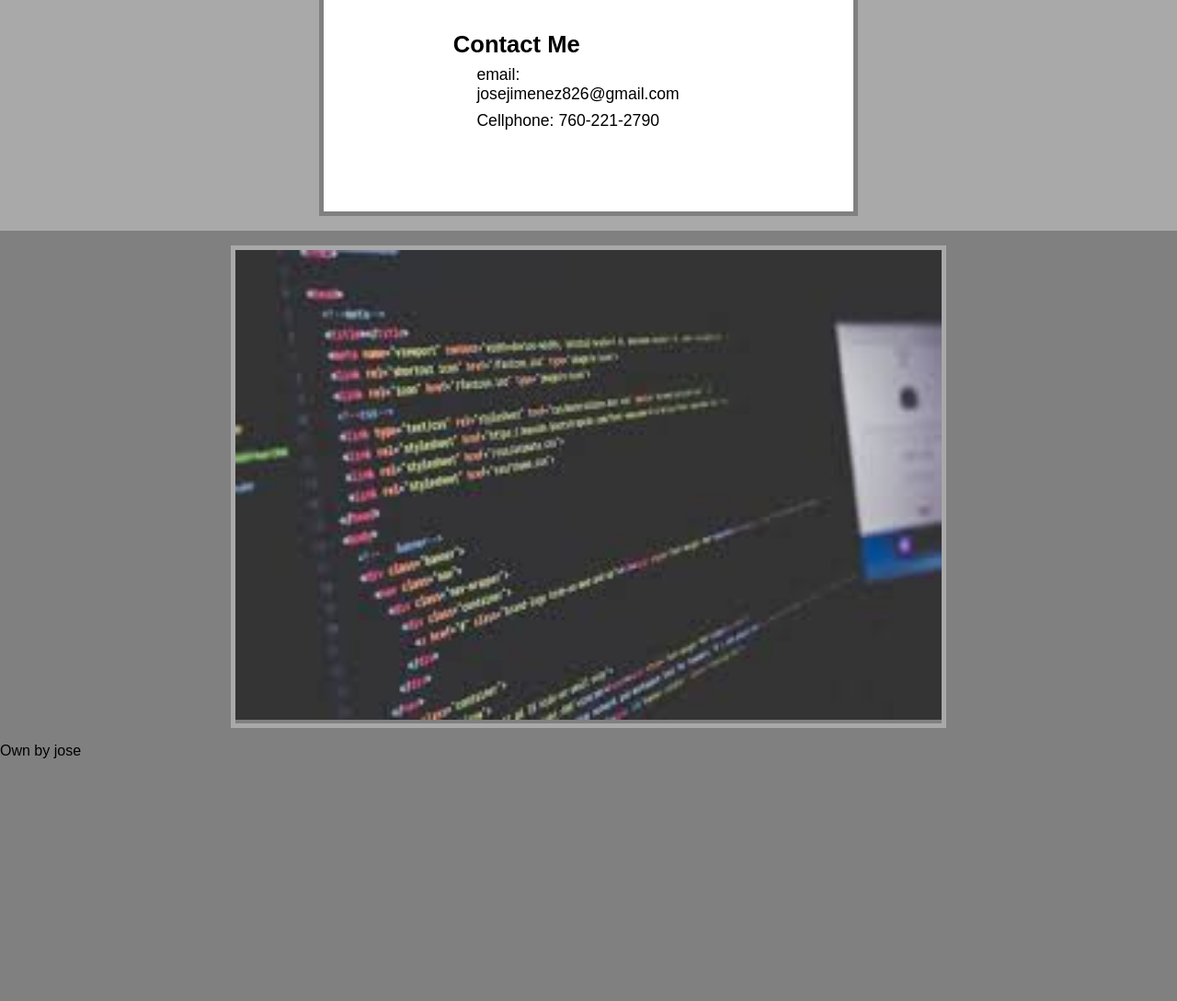
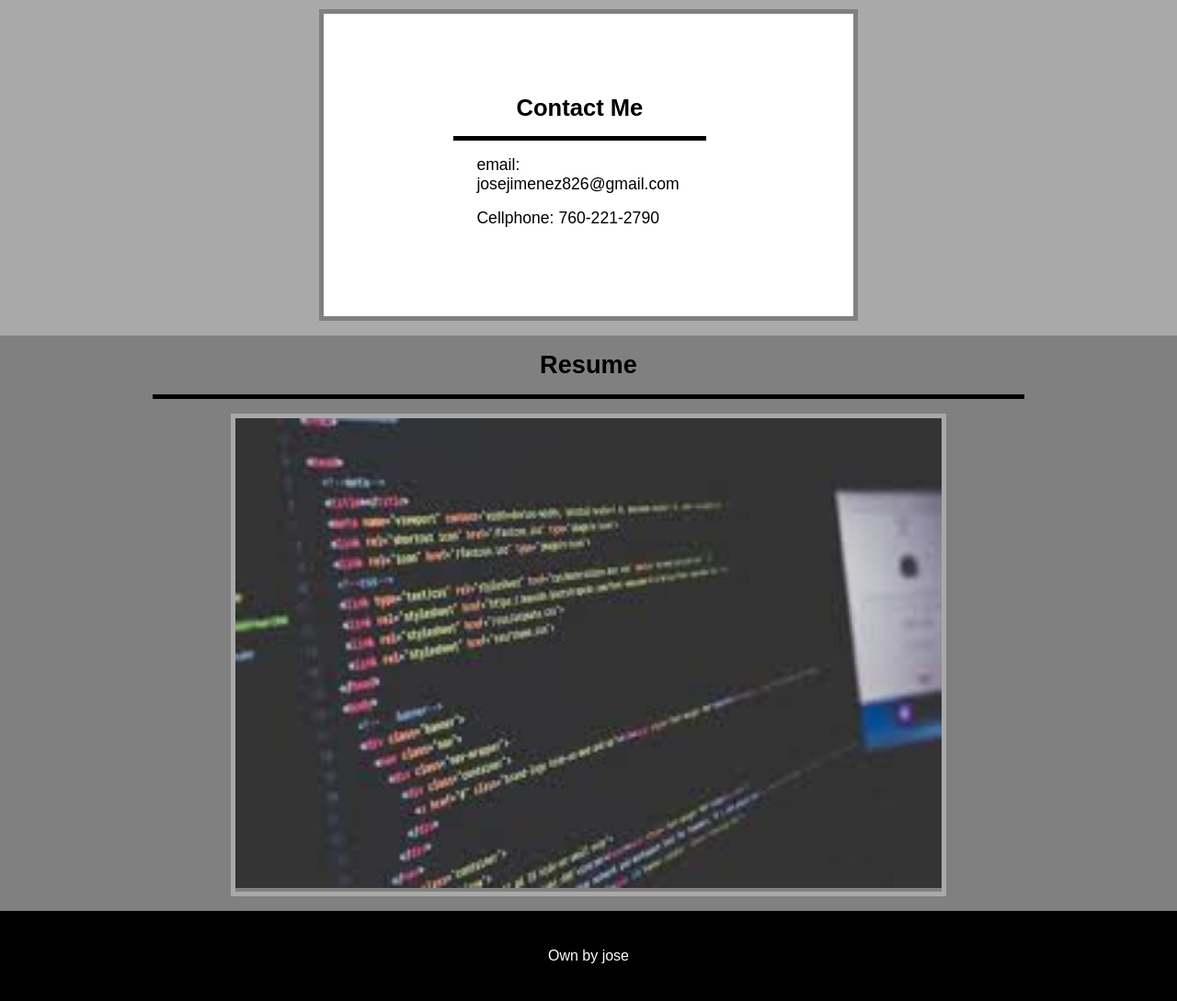
Before and after one commit to JoseJ55/Portfolio, a plain HTML site: page index.html in a window 1280 px wide. Shown: the part 1680-2769 px from the top of the page at 92% size. Before the commit the page ends 2506 px from the top, so only its background shows below. Drawn offline with Linux system fonts and the light colour scheme.

Commit message:
edited html and css more

```diff
--- a/assests/css/style.css
+++ b/assests/css/style.css
@@ -37,6 +37,11 @@ nav ul li{
     padding: 4vh 1vw;
 }
 
+nav ul li a{
+    text-decoration: none;
+    color: black;
+}
+
 nav ul li:hover{
     background-color: white;
 }
@@ -67,6 +72,16 @@ nav ul li:hover{
 .work{
     padding: 2vh 1vw;
     background-color: grey;
+}
+
+.heads {
+    width: 70%;
+    text-align: center;
+    margin: auto;
+    margin-bottom: 2vh;
+    padding: 0 2vw 2vh 2vw;
+    font-size: 170%;
+    border-bottom: 5px black solid;
 }
 
 .work section{
@@ -104,7 +119,7 @@ nav ul li:hover{
 }
 
 .contact section p{
-    margin: 1vh 1vw;
+    margin: 2vh 1vw;
     padding: 0 2vw;
     font-size: 110%;
 }
@@ -126,4 +141,9 @@ nav ul li:hover{
 }
 
 footer {
+    width: 100%;
+    text-align: center;
+    padding: 5vh 0;
+    color: white;
+    background-color: black;
 }
--- a/index.html
+++ b/index.html
@@ -15,20 +15,21 @@
         <h1>Jose Jimenez</h1>
         <nav>
             <ul>
-                <li>About Me</li>
-                <li>Work</li>
-                <li>Contact Me</li>
-                <li>Resume</li>
+                <li><a href="#about">About Me</a></li>
+                <li><a href="#project">Projects</a></li>
+                <li><a href="#contact">Contact Me</a></li>
+                <li><a href="#resume">Resume</a></li>
             </ul>
         </nav>
     </header>
 
-    <div class="about_me">
-        <h2>About Me</h2>
+    <div id="about" class="about_me">
+        <h2 >About Me</h2>
         <p>dnvoenovbeobrbgidnf ed givdbi nbviebivbi; erf giebivbi </p>
     </div>
 
-    <div class="work">
+    <div id="project" class="work">
+        <h2 class="heads">Projects</h2>
         <section>
             <img src="assests/pictures/html_code.jpg" alt="Coming soon">
         </section>
@@ -40,22 +41,23 @@
         </section>
     </div>
 
-    <div class="contact">
+    <div id="contact" class="contact">
         <section>
-            <h2>Contact Me</h2>
+            <h2 class="heads">Contact Me</h2>
             <p>email: josejimenez826@gmail.com</p>
             <p>Cellphone: 760-221-2790</p>
         </section>
     </div>
 
-    <div class="resume">
+    <div id="resume" class="resume">
+        <h2 class="heads">Resume</h2>
         <article>
             <img src="assests/pictures/html_code.jpg" alt="Coming soon">
         </article>
     </div>
 
-    <foot>
+    <footer>
         <p>Own by jose</p>
-    </foot>
+    </footer>
 </body>
 </html>
```
